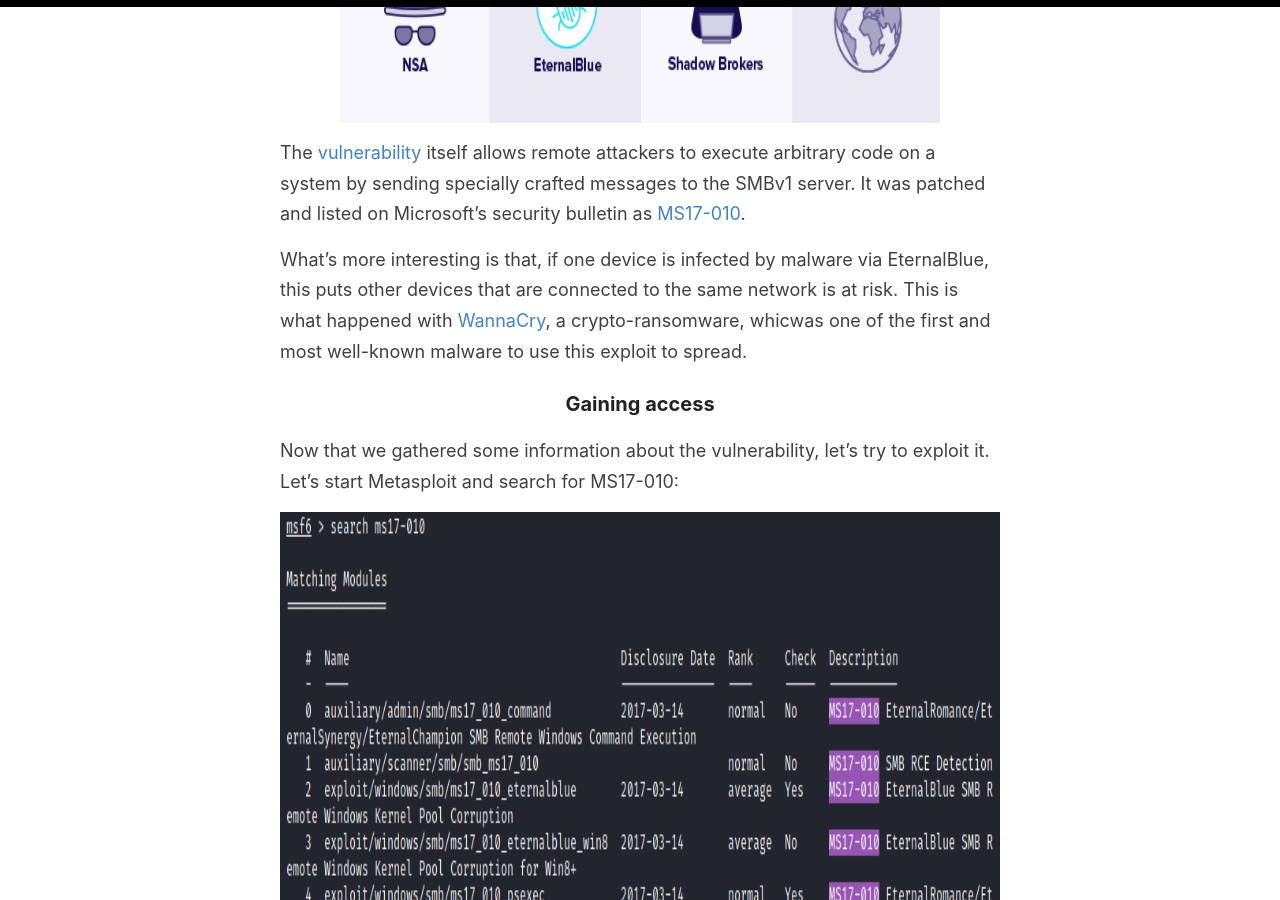
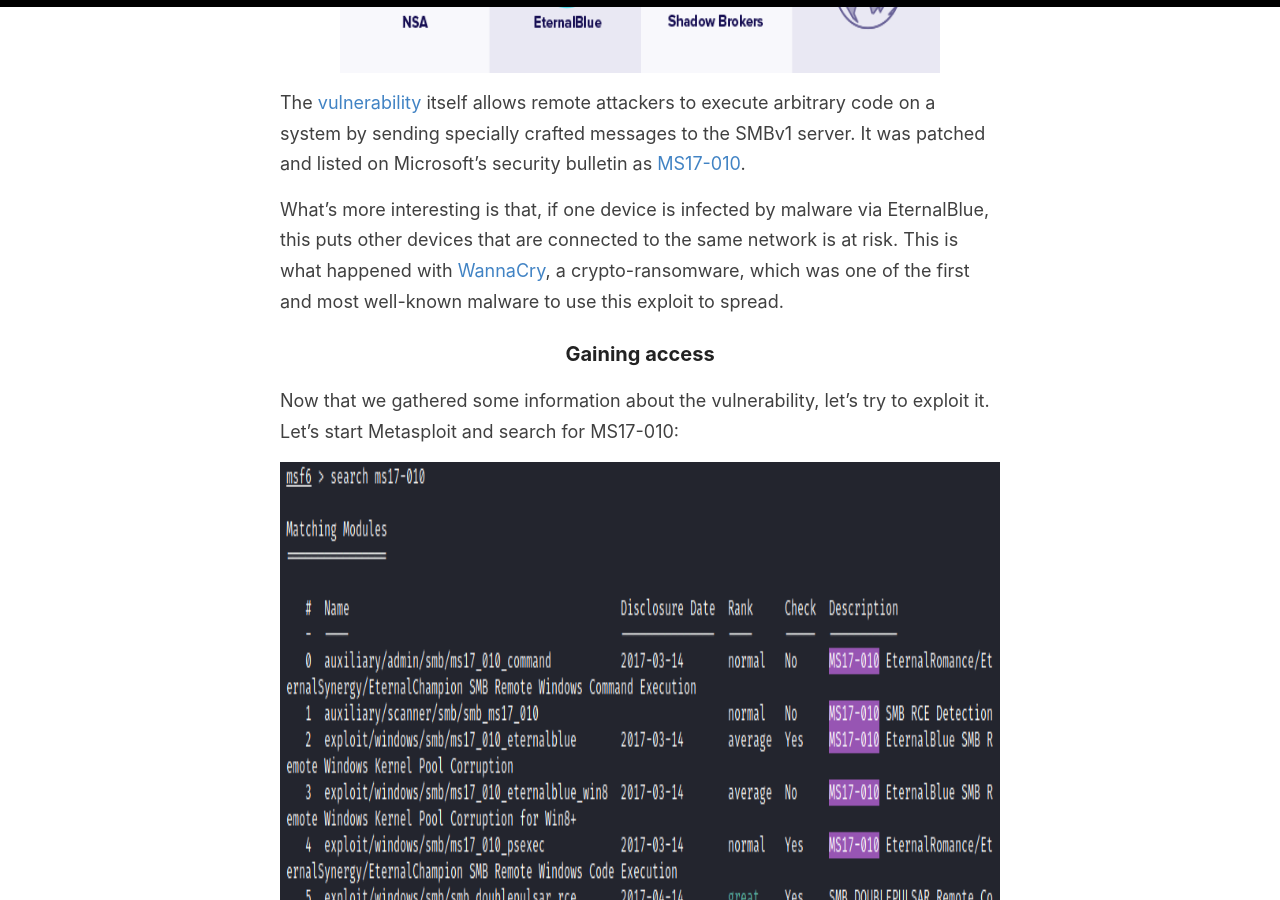
Before and after one commit to 0xdnxh/0xdnxh.github.io, a Jekyll site: the page built from _posts/2021-6-28-THM-Blue-Writeup.md, in a window 1280 px wide and 900 px high, scrolled down 4153 px. Built offline with Jekyll 4.4.1, drawn with Linux system fonts in a browser that asks for light colours.

Commit message:
Added modifs to Blue

````diff
--- a/_posts/2021-6-28-THM-Blue-Writeup.md
+++ b/_posts/2021-6-28-THM-Blue-Writeup.md
@@ -35,12 +35,12 @@
 ## EternalBlue
 
 What is EternalBlue? EternalBlue is the name given both to the vulnerability and to the exploit that was developed for it. Originally, the NSA discovered the bug in the protocol and once they found it, they developed EternalBlue to exploit the vulnerability. However, in 2017, the exploit got leaked by the Shadow Brokers hacker group and was released into the wild.
-<img src="/images/THM/Blue/EternalBlueschema.PNG" width="600" height="400"/>
+<img src="/images/THM/Blue/EternalBlueschema.PNG" width="600" height="350"/>
 
 
 The [vulnerability](https://cve.mitre.org/cgi-bin/cvename.cgi?name=CVE-2017-0144) itself allows remote attackers to execute arbitrary code on a system by sending specially crafted messages to the SMBv1 server. It was patched and listed on Microsoft’s security bulletin as [MS17-010](https://docs.microsoft.com/en-us/security-updates/securitybulletins/2017/ms17-010).
 
-What's more interesting is that, if one device is infected by malware via EternalBlue, this puts other devices that are connected to the same network is at risk. This is what happened with [WannaCry](https://www.csoonline.com/article/3227906/what-is-wannacry-ransomware-how-does-it-infect-and-who-was-responsible.html), a crypto-ransomware, whicwas one of the first and most well-known malware to use this exploit to spread.
+What's more interesting is that, if one device is infected by malware via EternalBlue, this puts other devices that are connected to the same network is at risk. This is what happened with [WannaCry](https://www.csoonline.com/article/3227906/what-is-wannacry-ransomware-how-does-it-infect-and-who-was-responsible.html), a crypto-ransomware, which was one of the first and most well-known malware to use this exploit to spread.
 
 ### Gaining access
 Now that we gathered some information about the vulnerability, let's try to exploit it. Let's start Metasploit and search for MS17-010:
@@ -58,7 +58,7 @@
 
 Now we're gonna try to a Meterpreter shell from our regular one. To do so, we use the command ```sessions -u 2``` where 2 is our session ID. This automatically uses the module **post/multi/manage/shell_to_meterpreter**:
 
-<img src="/images/THM/Blue/upgrade.PNG" width="800" height="600"/>
+<img src="/images/THM/Blue/upgrade.PNG" width="800" height="500"/>
 
 So now we have a Meterpreter sessions we can interact with. We can use **ps** to list all the processes:
 
@@ -66,7 +66,7 @@
 
 We locate a process that's running as NT AUTHRITY\SYSTEM : **lsass.exe** and we migrate to it using its PID:
 
-<img src="/images/THM/Blue/migrate.PNG" width="400" height="300"/>
+<img src="/images/THM/Blue/migrate.PNG" width="400" height="200"/>
 
 ### Version 2 : Meterpreter session
 Disclaimer: In this part instead of following the room questions to get access via shell, I'm directly trying to get a Meterpreter session.
@@ -75,16 +75,16 @@
 <img src="/images/THM/Blue/runexploit.PNG" width="800" height="800"/>
 
 We can verify that we are on the machine using **sysinfo** and that our UID is **NT AUTHORITY\SYSTEM**
-<img src="/images/THM/Blue/sysinfogetuid.PNG" width="800" height="800"/>
+<img src="/images/THM/Blue/sysinfogetuid.PNG" width="600" height="300"/>
 
 ## Cracking NTLM hash
 
 using hashdump we are able to retrieve hashes on the system :
-<img src="/images/THM/Blue/hashdump.PNG" width="800" height="800"/>
+<img src="/images/THM/Blue/hashdump.PNG" width="600" height="150"/>
 
 As we can see, the NTLM hash corresponding to our user Jon is there. The NTLM hash is in the following format : ```Username:SID:LMhash:NThash```. To decrypt it, I ran Hashcat which is a password cracking tool using the command ```hashcat -m 1000 jonhash SecLists/Passwords/Common-Credentials/common-passwords-win.txt``` You can find the details of the options in my [Blueprint writeup](https://0xdnxh.github.io/THM-Blueprint-Writeup/) in the "Cracking NTLM hash" section.
 After a few seconds, Hashcat retrives the password in cleartext:
-<img src="/images/THM/Blue/hashcat.PNG" width="800" height="800"/>
+<img src="/images/THM/Blue/hashcat.PNG" width="500" height="500"/>
 
 ### Finding flags
 
@@ -95,7 +95,7 @@
 *Hint : This flag can be found at the system root.*
 System root ? Maybe C:/ ?
 
-<img src="/images/THM/Blue/flag1.PNG" width="800" height="800"/>
+<img src="/images/THM/Blue/flag1.PNG" width="800" height="500"/>
 
 ## Second flag
 
@@ -104,7 +104,7 @@
 On Windows, the passwords' hashes are stored in **C:\WINDOWS\system32\config\SAM**. This file is encrypted using **C:\WINDOWS\system32\config\system** and and it's is a registry hive which is mounted to HKLM\SAM when windows is running.
 Anyway, let's cd into C:\WINDOWS\system32\config and see what we find:
 
-<img src="/images/THM/Blue/flag2.PNG" width="800" height="800"/>
+<img src="/images/THM/Blue/flag2.PNG" width="800" height="400"/>
 
 ## Third flag
 
@@ -112,4 +112,4 @@
 
 Let's check out the Documents folder of our user Jon :)
 
-<img src="/images/THM/Blue/flag3.PNG" width="800" height="800"/>
+<img src="/images/THM/Blue/flag3.PNG" width="800" height="400"/>
````
